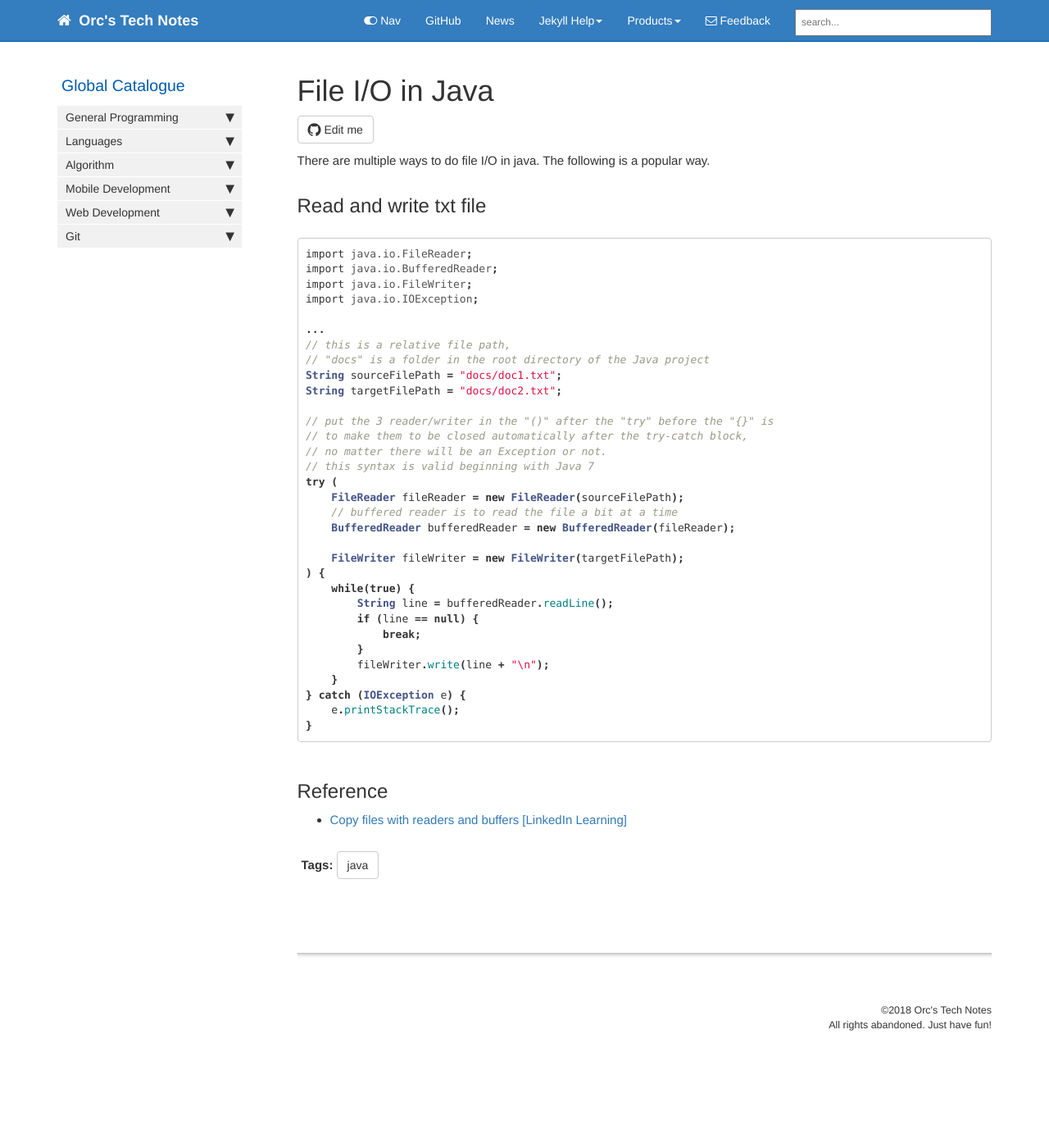
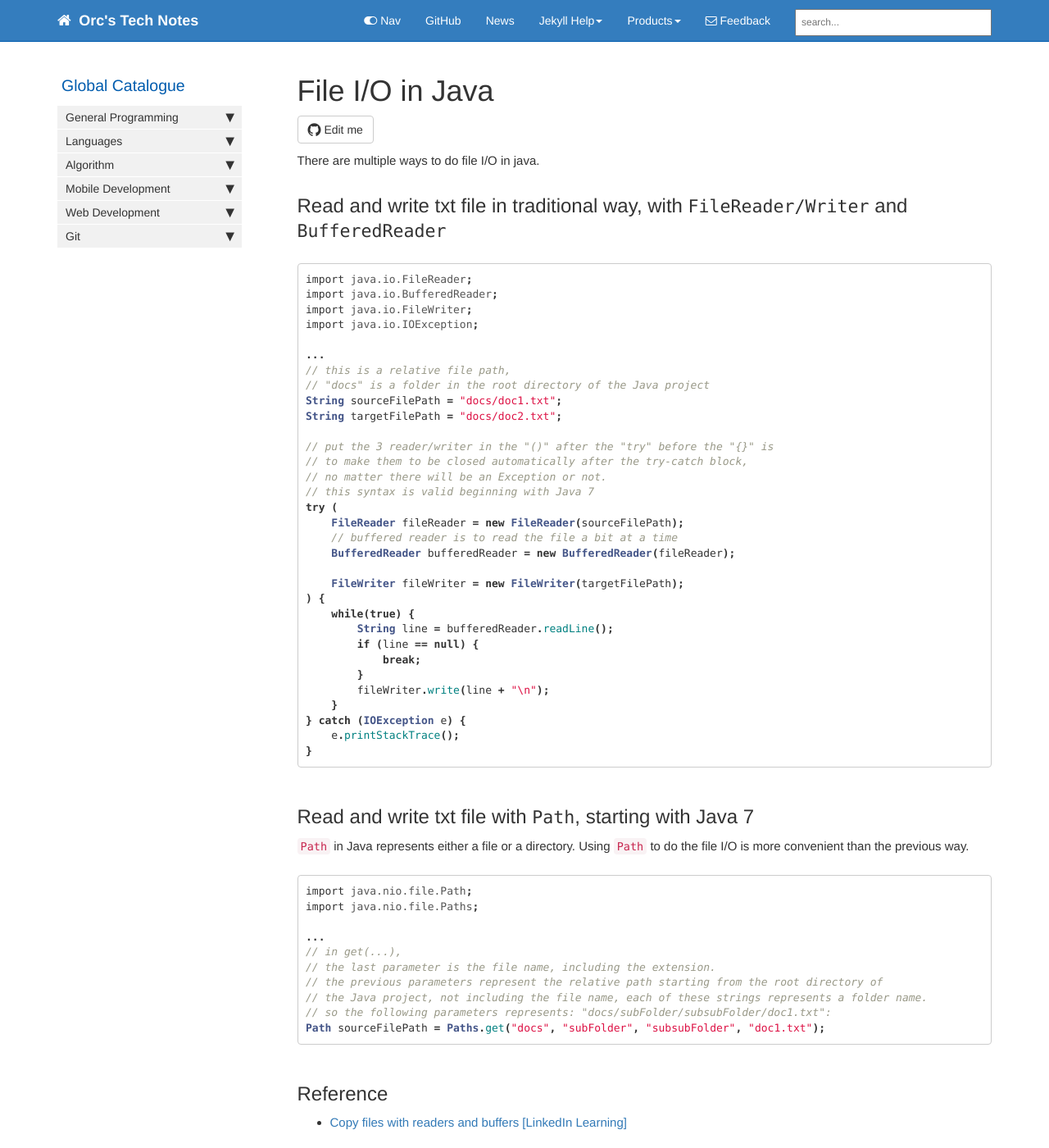
Before and after one commit to HungryOrc/hungryorc.github.io, a Jekyll site: the page built from pages/java/java_file_io.md, in a window 1280 px wide and 1400 px high. Shown: the whole window at 82% size. Built offline with Jekyll 4.4.1, drawn with Linux system fonts in a browser that asks for light colours; nearby versions of some CDN libraries; comment, search, counter and statistics services are not loaded.

Commit message:
Update java_file_io.md

````diff
--- a/pages/java/java_file_io.md
+++ b/pages/java/java_file_io.md
@@ -8,9 +8,9 @@ permalink: java_file_io.html
 folder: java
 toc: false
 ---
-There are multiple ways to do file I/O in java. The following is a popular way.
+There are multiple ways to do file I/O in java.
 
-## Read and write txt file
+## Read and write txt file in traditional way, with `FileReader/Writer` and `BufferedReader`
 ```java
 import java.io.FileReader;
 import java.io.BufferedReader;
@@ -46,6 +46,22 @@ try (
 }
 ```
 
+## Read and write txt file with `Path`, starting with Java 7
+`Path` in Java represents either a file or a directory. Using `Path` to do the file I/O is more convenient than the previous way.
+```java
+import java.nio.file.Path;
+import java.nio.file.Paths;
+
+...
+// in get(...),
+// the last parameter is the file name, including the extension.
+// the previous parameters represent the relative path starting from the root directory of
+// the Java project, not including the file name, each of these strings represents a folder name.
+// so the following parameters represents: "docs/subFolder/subsubFolder/doc1.txt":
+Path sourceFilePath = Paths.get("docs", "subFolder", "subsubFolder", "doc1.txt");
+```
+
+
 ## Reference
 * [Copy files with readers and buffers [LinkedIn Learning]](https://www.linkedin.com/learning/java-essential-training-objects-and-apis/copy-files-with-readers-and-buffers)
 
````
